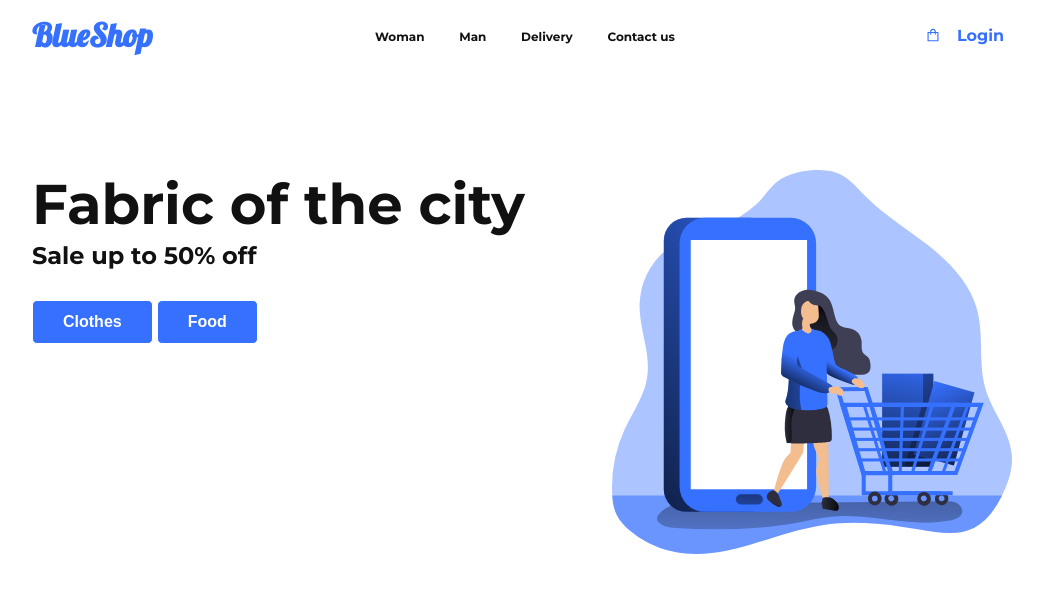
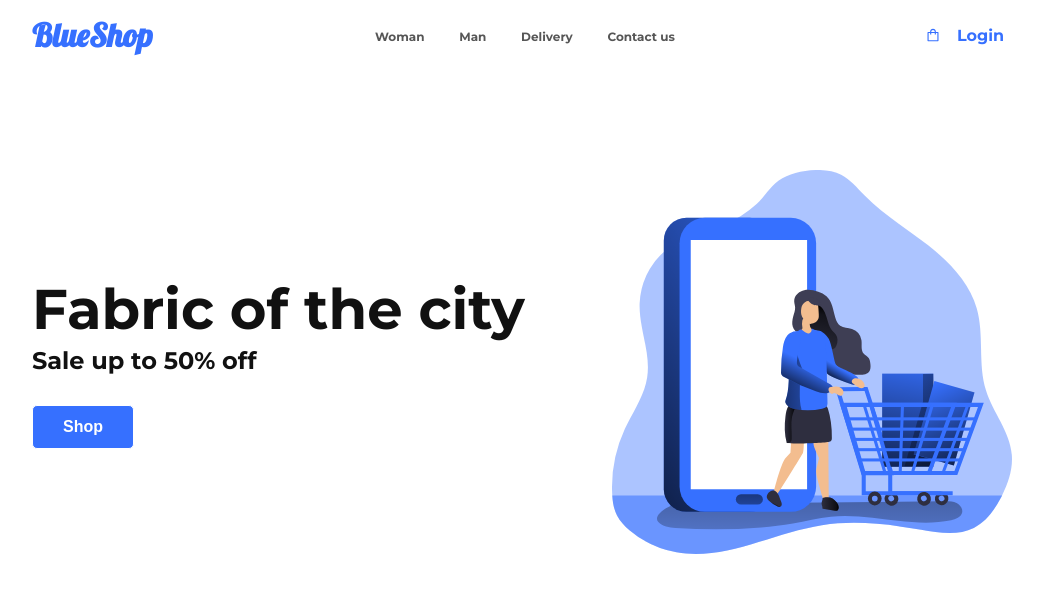
Before and after one commit to eualex/BlueShop, a React (Create React App) app in the folder frontend/: page / in a window 1280 px wide. Shown: the top 592 px of the page, without its empty margins (118-1161 px from the left). Built offline with nearby package versions, Linux system fonts and the light colour scheme; the HTML template or start-up script is replaced by a standard one.

Commit message:
alinhando alguns itens da home

```diff
--- a/frontend/src/components/Main/index.tsx
+++ b/frontend/src/components/Main/index.tsx
@@ -2,24 +2,23 @@ import React from "react";
 
 import Ilustration from '../../img/onlineShopping.svg';
 
-import { Container, ContainerMain, Button, Image, ContainerItens } from "./styles";
+import { Container, ContainerHeader, Button, Image, ContainerItens } from "./styles";
 
 const Main: React.FC = () => {
   return (
     <Container>
-      <ContainerMain>
+      <ContainerHeader>
         <div>
           <h1>Fabric of the city</h1>
           <h2>Sale up to 50% off</h2>
 
           <span>
-            <Button>Clothes</Button>
-            <Button>Food</Button>
+            <Button>Shop</Button>
           </span>
         </div>
 
         <Image src={Ilustration}/>
-      </ContainerMain>
+      </ContainerHeader>
 
       {/* <ContainerItens>
         <h1>New Arrivals</h1>
--- a/frontend/src/components/Main/styles.ts
+++ b/frontend/src/components/Main/styles.ts
@@ -7,7 +7,7 @@ export const Container = styled.div`
   margin: auto;
 `;
 
-export const ContainerMain = styled.div`
+export const ContainerHeader = styled.div`
   width: 100%;
   max-width: 980px;
   margin: auto;
@@ -18,6 +18,11 @@ export const ContainerMain = styled.div`
   margin-top: 100px;
   div {
     color: #111;
+
+    display: flex;
+    flex-direction: column;
+    justify-content: center;
+
     h1 {
       font-size: 56px;
     }
--- a/frontend/src/components/Nav/styles.ts
+++ b/frontend/src/components/Nav/styles.ts
@@ -42,7 +42,8 @@ export const ContainerNav = styled.div`
       font-weight: bold;
       font-size: 12px;
 
-      color: ${colors.text};
+      /* color: ${colors.text}; */
+      color: #565656;
 
       &:hover {
         color: ${colors.blue};
```
